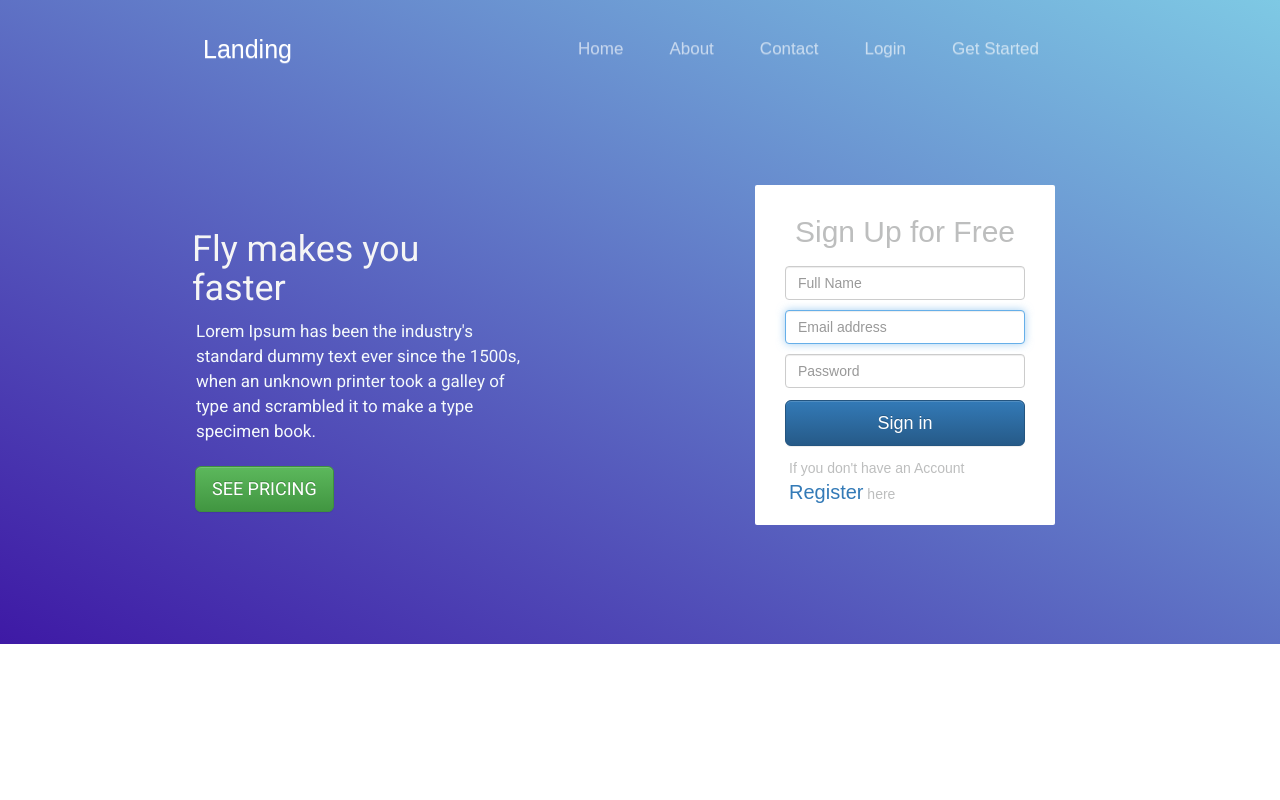
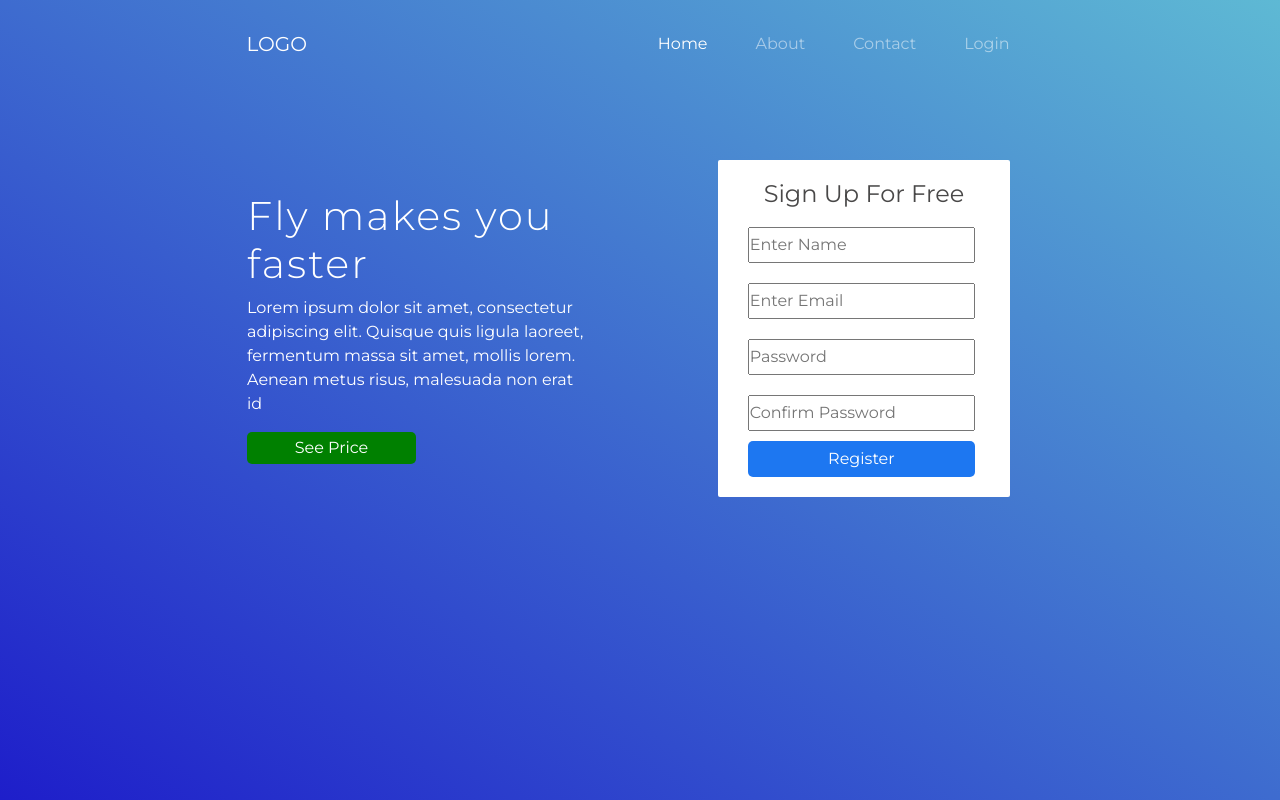
Before and after one commit to yuvasreekandru/basic-website, a plain HTML site: page index.html in a window 1280 px wide. Drawn offline with nearby package versions, Linux system fonts and the light colour scheme.

Commit message:
add media style

```diff
--- a/css/styles.css
+++ b/css/styles.css
@@ -1,92 +1,83 @@
+*{
+    margin:0;
+    padding:0;
+    box-sizing: border-box;
+}
 body{
-     font-family:sans-serif;
-     color:whitesmoke;
-     background-image:linear-gradient(to top right,#3e19a5,#7ec9e4);
-     background-repeat:no-repeat;
-     background-size: auto;
+    font-family: 'Montserrat', sans-serif;
+    color:white;
+    height:100vh;
+    background: linear-gradient(to top right, rgb(30, 30, 202),rgb(94, 185, 212))no-repeat;
+    background-size: cover;
 }
-/* ********************container******************* */
-.container-fluid{
-    padding:1% 15% 7% 15%;
-
+/********** navbar **********/
+.navbar{
+    margin:0% 18%;
 }
-
-/********************** navbar *****************/
-
-.navbar{
-        padding: 10px;
-
+/*********** Main ************/
+.row{
+    margin:5% 15% 0;
 }
-.navbar-brand{
-    padding-left:0;
-    font-size:2.5rem;
+.content{
+    margin:40px;
 }
-.navbar-nav{
-   float: right;
+.content h1{
+    letter-spacing: 2px;
+    font-weight: 300;
 }
-.nav-item{
-    font-size:1.7rem;
-    padding:0 18px;
-
+.content button{
+    background-color: green;
+    color: white;
+    padding:4px 7px;
+    border: none;
+    border-radius: 5px;
+    width:50%;
+    transform: translateX(0px);
 }
-/* ****************************testimonial******************* */
-.row{
-    margin:100px 0 30px 0;
+.sign-form{
+    margin:2% 15%;
+    padding:20px;
+    border-radius: 2px;
+    background-color: white;
 }
-.row h1{
-    margin-top:45px;
-}
-.main-heading{
-    font-family: "Roboto";
-    line-height: 2.5rem;
-    padding-left: 0;
-    width:330px;
-}
-#heading-btn{
-    margin-left:3px;
-}
-.para{
-    font-size:1.7rem;
-    color:#F4F9FB;
-}
-.btn{
-    margin:12px 0;
-}
-#col{
-    padding-left:0 ;
-}
-.form-signin{
-    padding:10px 30px 75px 30px;
-    background-color:white;
-    width:300px;
-    height:340px;
-    margin-left: 100px;
-    border-radius:2px;
-}
-.sign-title{
-    color:#BDBEBE;
-    padding-bottom:8px;
+.sign-form h4{
+    color:rgb(73, 72, 72);
     text-align: center;
 }
-.form-control{
-    margin:10px 0;
+form input{
+    width:90%;
+    margin:10px;
+    padding-top:4px;
+    padding-bottom: 4px;
+    outline-style: none;
 }
-p{
-    color:#BDBEBE;
-    margin-left:4px;
+form button{
+    width:90%;
+    background-color: #1D77F1;
+    color: white;
+    padding: 6px;
+    transform: translateX(10px);
+    border: none;
+    border-radius: 5px;
 }
-@media (max-width: 960px) {
+@media (max-width:1020px){
+    body{
+        height:auto;
+    }
+    .navbar{
+        text-align:center;
+        align-items: center;
+    }
     .navbar-brand{
-     display: inline-flex;
+        margin-left:30px;
+        text-align:center;
     }
-    #website{
-      display: block;
+    .navbar-toggler{
+       border:0;
+       width: fit-content;
+       transform: translateX(-20px) !important;
     }
-    .main-heading{
-     text-align: center;
+    .content{
+        text-align:center;
     }
-    .form-signin{
-        margin-left: 0;
-        margin-top: 30px;;
-    }
-  }
+}
--- a/index.html
+++ b/index.html
@@ -1,80 +1,74 @@
-<!DOCTYPE html>
+<!doctype html>
 <html lang="en">
   <head>
-  <meta charset="UTF-8">
-  <meta name="viewport" content="width=device-width,initial-scale=1,maximum-scale=1,user-scalable=no">
-  <meta http-equiv="X-UA-Compatible" content="IE=edge,chrome=1">
-  <meta name="HandheldFriendly" content="true">
+    <!-- Required meta tags -->
+    <meta charset="utf-8">
+    <meta name="viewport" content="width=device-width, initial-scale=1, shrink-to-fit=no">
 
-    <title>simple website</title>
+    <!-- Bootstrap CSS -->
+    <link rel="stylesheet" href="https://maxcdn.bootstrapcdn.com/bootstrap/4.0.0/css/bootstrap.min.css" integrity="sha384-Gn5384xqQ1aoWXA+058RXPxPg6fy4IWvTNh0E263XmFcJlSAwiGgFAW/dAiS6JXm" crossorigin="anonymous">
 
-<link rel="canonical" href="https://getbootstrap.com/docs/4.0/examples/sign-in/">
-<link rel="icon" href="/docs/4.0/assets/img/favicons/favicon.ico">
-<!-- Bootstrap core CSS ---- Latest compiled and minified CSS -->
-<link rel="stylesheet" href="https://stackpath.bootstrapcdn.com/bootstrap/4.5.2/css/bootstrap.min.css" integrity="sha384-JcKb8q3iqJ61gNV9KGb8thSsNjpSL0n8PARn9HuZOnIxN0hoP+VmmDGMN5t9UJ0Z" crossorigin="anonymous">
-<link rel="stylesheet" href="https://maxcdn.bootstrapcdn.com/bootstrap/3.3.7/css/bootstrap.min.css" integrity="sha384-BVYiiSIFeK1dGmJRAkycuHAHRg32OmUcww7on3RYdg4Va+PmSTsz/K68vbdEjh4u" crossorigin="anonymous">
-<!--Google Fonts -->
-<link href="https://fonts.googleapis.com/css2?family=Roboto&display=swap" rel="stylesheet">
-<!-- Optional theme -->
-<link rel="stylesheet" href="https://maxcdn.bootstrapcdn.com/bootstrap/3.3.7/css/bootstrap-theme.min.css" integrity="sha384-rHyoN1iRsVXV4nD0JutlnGaslCJuC7uwjduW9SVrLvRYooPp2bWYgmgJQIXwl/Sp" crossorigin="anonymous">
- <!-- Bootstrap Scripts -->
- <script src="https://code.jquery.com/jquery-3.2.1.slim.min.js" integrity="sha384-KJ3o2DKtIkvYIK3UENzmM7KCkRr/rE9/Qpg6aAZGJwFDMVNA/GpGFF93hXpG5KkN" crossorigin="anonymous"></script>
- <script src="https://cdnjs.cloudflare.com/ajax/libs/popper.js/1.12.9/umd/popper.min.js" integrity="sha384-ApNbgh9B+Y1QKtv3Rn7W3mgPxhU9K/ScQsAP7hUibX39j7fakFPskvXusvfa0b4Q" crossorigin="anonymous"></script>
- <script src="https://maxcdn.bootstrapcdn.com/bootstrap/4.0.0/js/bootstrap.min.js" integrity="sha384-JZR6Spejh4U02d8jOt6vLEHfe/JQGiRRSQQxSfFWpi1MquVdAyjUar5+76PVCmYl" crossorigin="anonymous"></script>
+    <!-- Google Fonts -->
+    <link href="https://fonts.googleapis.com/css2?family=Montserrat:wght@200;300;400&display=swap" rel="stylesheet">
 
+    <!-- CSS Link -->
     <link rel="stylesheet" href="css/styles.css">
+
+    <title>basic website</title>
   </head>
   <body>
- <section  id="website">
-  <div class="container-fluid">
-    <nav class="navbar navbar-expand-lg navbar-dark">
-      <a class="navbar-brand" href="">Landing</a>
-      <button class="navbar-toggler" type="button" data-toggle="collapse" data-target="#navbarTogglerDemo02">
+
+    <nav class="navbar navbar-expand-lg navbar-dark py-4">
+      <a class="navbar-brand" href="#">LOGO</a>
+      <button class="navbar-toggler" type="button" data-toggle="collapse" data-target="#navbarTogglerDemo02" aria-controls="navbarTogglerDemo02" aria-expanded="false" aria-label="Toggle navigation">
         <span class="navbar-toggler-icon"></span>
       </button>
+
       <div class="collapse navbar-collapse" id="navbarTogglerDemo02">
-        <ul class="navbar-nav ">
-          <li class="nav-item">
-            <a class="nav-link" href="#Home">Home</a>
+        <ul class="navbar-nav ml-auto mt-2 mt-lg-0">
+          <li class="nav-item active">
+            <a class="nav-link px-4" href="#">Home<span class="sr-only">(current)</span></a>
           </li>
           <li class="nav-item">
-            <a class="nav-link" href="#About">About</a>
+            <a class="nav-link px-4" href="#">About</a>
           </li>
           <li class="nav-item">
-            <a class="nav-link" href="#Contact">Contact</a>
+            <a class="nav-link px-4" href="#">Contact</a>
           </li>
           <li class="nav-item">
-            <a class="nav-link" href="#">Login</a>
-          </li>
-          <li class="nav-item">
-            <a class="nav-link" href="#">Get Started</a>
+            <a class="nav-link px-4" href="#">Login</a>
           </li>
         </ul>
-
       </div>
     </nav>
-    <!-- <div class="testimonial"> -->
-      <div class="row ">
-        <div class="col-lg-6"id="col">
-          <div class="main-heading">
+    <!-- Main ------>
+        <div class="row justify-content-center">
+          <div class="col-lg-6">
+            <div class="content">
             <h1>Fly makes you faster</h1>
-          <p class="para">Lorem Ipsum has been the industry's standard dummy text ever since the 1500s, when an unknown printer took a galley of type and scrambled it to make a type specimen book. </p>
-          <button class=" btn btn-lg btn-success " type="submit" id="heading-btn">SEE PRICING</button>
+            <p>Lorem ipsum dolor sit amet, consectetur adipiscing elit. Quisque quis ligula laoreet, fermentum massa sit amet, mollis lorem. Aenean metus risus, malesuada non erat id</p>
+            <button>See Price</button>
             </div>
           </div>
           <div class="col-lg-6">
-          <form class="form-signin".id="form" action="/" method="post">
-           <h2 class="sign-title">Sign Up for Free</h2>
-             <input type="text"  class="form-control" name="fullName" placeholder="Full Name" required>
-             <input type="email" class="form-control" name="email" id="inputEmail"  placeholder="Email address" required autofocus>
-             <input type="password"class="form-control" name="password" id="inputPassword" placeholder="Password" required>
-             <button class="btn btn-lg btn-primary btn-block" type="submit">Sign in</button>
-             <p>If you don't have an Account<a href=""> <span style = 'font-size:2rem'>Register</span></a> here</p>
+            <div class="sign-form">
+              <h4>Sign Up For Free</h4>
+              <form>
+                <input type="text" placeholder="Enter Name">
+                <input type="text" placeholder="Enter Email">
+                <input type="text" placeholder="Password">
+                <input type="text" placeholder="Confirm Password">
+                <button>Register</button>
               </form>
             </div>
           </div>
         </div>
       </div>
-</section>
+
+    <!-- Optional JavaScript -->
+    <!-- jQuery first, then Popper.js, then Bootstrap JS -->
+    <script src="https://code.jquery.com/jquery-3.2.1.slim.min.js" integrity="sha384-KJ3o2DKtIkvYIK3UENzmM7KCkRr/rE9/Qpg6aAZGJwFDMVNA/GpGFF93hXpG5KkN" crossorigin="anonymous"></script>
+    <script src="https://cdnjs.cloudflare.com/ajax/libs/popper.js/1.12.9/umd/popper.min.js" integrity="sha384-ApNbgh9B+Y1QKtv3Rn7W3mgPxhU9K/ScQsAP7hUibX39j7fakFPskvXusvfa0b4Q" crossorigin="anonymous"></script>
+    <script src="https://maxcdn.bootstrapcdn.com/bootstrap/4.0.0/js/bootstrap.min.js" integrity="sha384-JZR6Spejh4U02d8jOt6vLEHfe/JQGiRRSQQxSfFWpi1MquVdAyjUar5+76PVCmYl" crossorigin="anonymous"></script>
   </body>
 </html>
```
Lines whose indentation alone changed are shown as unchanged.
